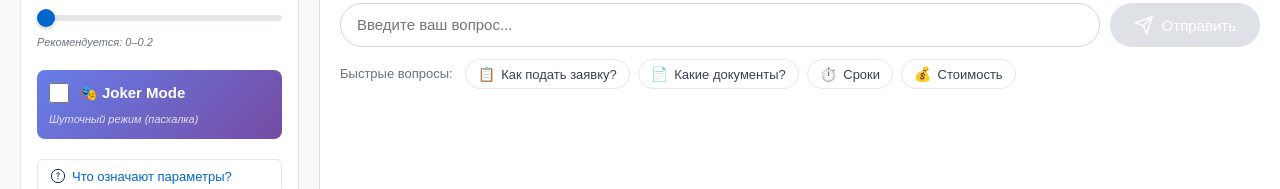
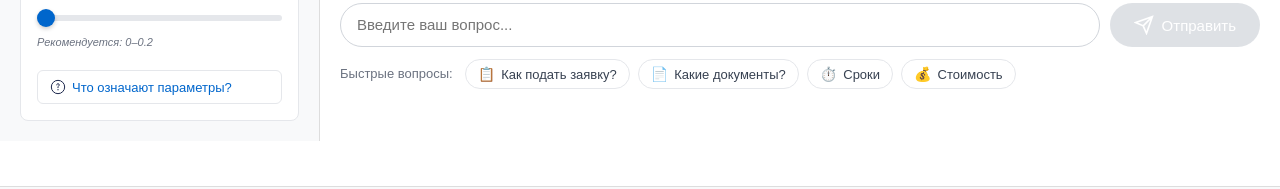
Before and after one commit to Diamondcoder2004/ai_assistant, a Vue app in the folder frontend/: page / in a window 1280 px wide. Shown: the part 516-705 px from the top of the page. Built offline with nearby package versions, Linux system fonts and the light colour scheme; no server answers; sample sign-in values are in the browser's storage.

Commit message:
fix: полное удаление Joker Mode

```diff
--- a/frontend/src/components/chat/SearchParamsPanel.vue
+++ b/frontend/src/components/chat/SearchParamsPanel.vue
@@ -118,20 +118,6 @@
       <span class="param-hint">Рекомендуется: 0–0.2</span>
     </div>
 
-    <!-- Пасхалка: Joker Mode -->
-    <div class="param-row joker-mode">
-      <label class="joker-checkbox-label">
-        <input
-          type="checkbox"
-          :checked="modelValue.joker_mode"
-          @change="updateParam('joker_mode', $event.target.checked)"
-          class="joker-checkbox"
-        />
-        <span class="joker-text">🎭 Joker Mode</span>
-      </label>
-      <span class="param-hint">Шуточный режим (пасхалка)</span>
-    </div>
-
     <button @click="$emit('showInfo')" class="info-link">
       <img src="../../assets/images/question-circle-svgrepo-com.svg" alt="?" width="16" height="16" />
       Что означают параметры?
@@ -148,8 +134,7 @@ const props = defineProps({
       k: 8,
       temperature: 0.8,
       max_tokens: 2000,
-      min_score: 0.0,
-      joker_mode: false
+      min_score: 0.0
     })
   }
 })
@@ -295,39 +280,6 @@ function updateParam(key, value, min, max, step) {
   font-style: italic;
 }
 
-/* Joker Mode */
-.joker-mode {
-  margin-top: 16px;
-  padding: 12px;
-  background: linear-gradient(135deg, #667eea 0%, #764ba2 100%);
-  border-radius: 8px;
-}
-
-.joker-checkbox-label {
-  display: flex;
-  align-items: center;
-  gap: 10px;
-  cursor: pointer;
-  color: white;
-  font-weight: 600;
-}
-
-.joker-checkbox {
-  width: 20px;
-  height: 20px;
-  cursor: pointer;
-  accent-color: #fbbf24;
-}
-
-.joker-text {
-  font-size: 15px;
-}
-
-.joker-mode .param-hint {
-  color: rgba(255, 255, 255, 0.8);
-  margin-top: 6px;
-}
-
 .info-link {
   display: flex;
   align-items: center;
--- a/frontend/src/stores/chatStore.js
+++ b/frontend/src/stores/chatStore.js
@@ -102,8 +102,7 @@ export const useChatStore = defineStore('chat', () => {
         k: parameters.k || 10,
         temperature: parameters.temperature || 0.8,
         max_tokens: parameters.max_tokens || 2000,
-        min_score: parameters.min_score || 0.0,
-        joker_mode: parameters.joker_mode || false  // Пасхалка: шуточный режим
+        min_score: parameters.min_score || 0.0
       }
 
       // Добавляем session_id только если он есть, иначе не передаём
--- a/frontend/src/views/Home.vue
+++ b/frontend/src/views/Home.vue
@@ -108,8 +108,7 @@ const searchParams = ref({
   k: 10,
   temperature: 0.8,
   max_tokens: 2000,
-  min_score: 0.0,
-  joker_mode: false  // Пасхалка: шуточный режим
+  min_score: 0.0
 })
 
 // Модальные окна
```
